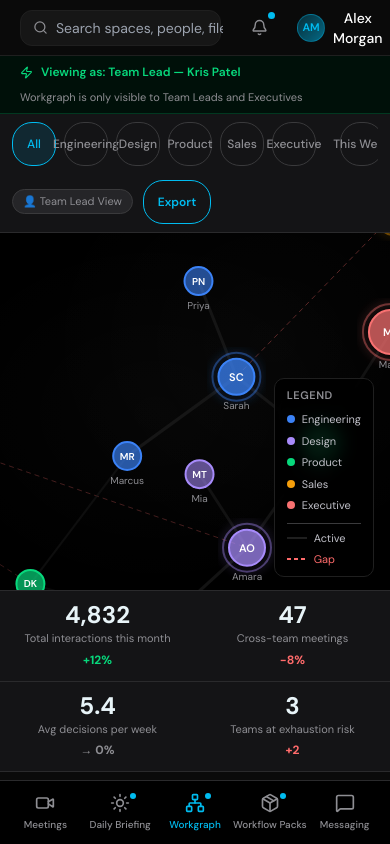
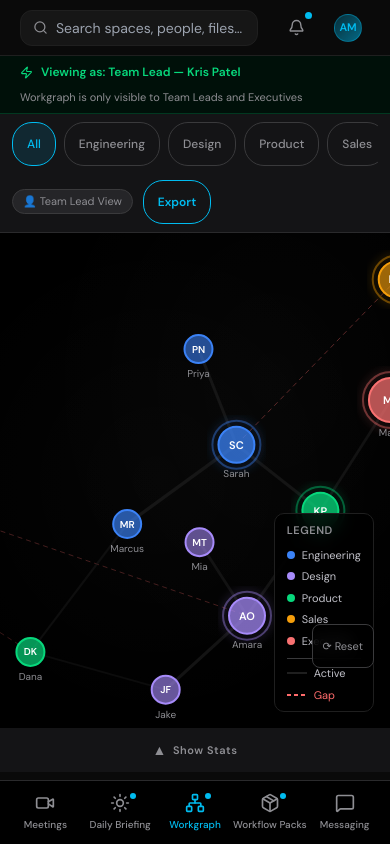
Before and after one commit to kpatel2913/CiscoCaseCompetition, a React (Vite) app in the folder webex-mockup/: page / in a window 390 px wide. Both pictures are taken after a click on the button "Workgraph". Built offline with nearby package versions, Linux system fonts and the light colour scheme.

Commit message:
workgraph ui/ux updates

```diff
--- a/webex-mockup/src/components/layout/PanelLayout.jsx
+++ b/webex-mockup/src/components/layout/PanelLayout.jsx
@@ -3,7 +3,7 @@ export default function PanelLayout({ left, center, right, leftWidth = 280, righ
     <div className="flex flex-1 overflow-hidden h-full">
       {/* Left panel */}
       <div
-        className="flex flex-col flex-shrink-0 overflow-hidden"
+      className="panel-layout-left flex flex-col flex-shrink-0 overflow-hidden"
         style={{
           width: leftWidth,
           borderRight: '1px solid var(--webex-border)',
@@ -14,7 +14,7 @@ export default function PanelLayout({ left, center, right, leftWidth = 280, righ
       </div>
 
       {/* Center panel */}
-      <div className="flex flex-col flex-1 overflow-hidden">
+      <div className="panel-layout-center flex flex-col flex-1 overflow-hidden">
         {center}
       </div>
 
--- a/webex-mockup/src/components/layout/TopBar.jsx
+++ b/webex-mockup/src/components/layout/TopBar.jsx
@@ -153,8 +153,8 @@ export default function TopBar() {
             onMouseLeave={e => { if(!profileOpen) e.currentTarget.style.background = 'transparent'; }}
           >
             <Avatar userId="me" size={28} showPresence={false} />
-            <span className="text-sm font-medium" style={{ color: 'var(--webex-text)' }}>Alex Morgan</span>
-            <ChevronDown size={13} style={{ color: 'var(--webex-muted)' }} />
+            <span className="topbar-name text-sm font-medium" style={{ color: 'var(--webex-text)' }}>Alex Morgan</span>
+            <ChevronDown className="topbar-chevron" size={13} style={{ color: 'var(--webex-muted)' }} />
           </button>
 
           <AnimatePresence>
--- a/webex-mockup/src/index.css
+++ b/webex-mockup/src/index.css
@@ -936,22 +936,53 @@ input[type="range"].progress-slider::-webkit-slider-thumb {
   }
   .industry-sidebar {
     width: 100% !important;
+    max-width: 100% !important;
     height: auto !important;
     border-right: none !important;
     border-bottom: 1px solid var(--webex-border) !important;
     flex-direction: row !important;
     overflow-x: auto !important;
+    overflow-y: hidden !important;
     -webkit-overflow-scrolling: touch !important;
     padding: 8px 12px !important;
     flex-shrink: 0 !important;
+    gap: 0 !important;
+    /* Make aside itself a scroll container */
+    display: flex !important;
+    align-items: center !important;
+  }
+  /* Hide the "Your Packs" and "Coming soon" sections */
+  .industry-sidebar > div:not(:first-child) {
+    display: none !important;
+  }
+  /* Convert the industries inner container to a horizontal row */
+  .industry-sidebar > div:first-child {
+    display: flex !important;
+    flex-direction: row !important;
     gap: 6px !important;
+    width: auto !important;
   }
-  .industry-sidebar > * { flex-shrink: 0 !important; }
-  /* Hide section headers inside sidebar on mobile */
-  .industry-sidebar h4,
-  .industry-sidebar .industry-sidebar-section { display: none !important; }
-  /* Show coming soon as horizontal pills */
-  .industry-sidebar .industry-coming-soon { display: none !important; }
+  /* Hide the "Industries" section label */
+  .industry-sidebar > div:first-child > h4 {
+    display: none !important;
+  }
+  /* Convert the industry buttons list to horizontal */
+  .industry-sidebar > div:first-child > div {
+    display: flex !important;
+    flex-direction: row !important;
+    gap: 6px !important;
+    flex-wrap: nowrap !important;
+  }
+  /* Style each button as a horizontal pill */
+  .industry-sidebar button {
+    flex-shrink: 0 !important;
+    white-space: nowrap !important;
+    padding: 6px 12px !important;
+    border-radius: 20px !important;
+    font-size: 12px !important;
+    justify-content: center !important;
+    border-left: none !important;
+  }
   .pack-grid {
     grid-template-columns: 1fr !important;
   }
@@ -974,6 +1005,98 @@ input[type="range"].progress-slider::-webkit-slider-thumb {
   .workflows-search input {
     width: 100% !important;
   }
+
+  /* ── TopBar ── */
+  /* Hide profile name & chevron — show only avatar + bell */
+  .topbar-name,
+  .topbar-chevron {
+    display: none !important;
+  }
+  /* Tighten the top bar on mobile */
+  .top-bar-mobile {
+    padding: 0 12px !important;
+    gap: 8px !important;
+  }
+
+  /* ── PanelLayout (Messaging) ── */
+  /* On mobile, stack left and right panels; hide the space list */
+  .panel-layout-left {
+    display: none !important;
+  }
+  .panel-layout-center {
+    width: 100% !important;
+    flex: 1 !important;
+  }
+
+  /* ── Workgraph: hide right panel on mobile, graph fills full width ── */
+  .wg-right-panel {
+    display: none !important;
+  }
+  .wg-graph {
+    width: 100% !important;
+    flex: 1 !important;
+    min-height: 360px !important;
+  }
+  .wg-main {
+    flex-direction: column !important;
+    overflow-y: auto !important;
+  }
+
+  /* ── Pre-join modal: ensure it doesn't clip into bottom nav ── */
+  .prejoin-modal {
+    max-height: calc(100vh - 64px - env(safe-area-inset-bottom)) !important;
+    margin-bottom: 0 !important;
+    bottom: 64px !important;
+    top: 0 !important;
+    overflow-y: auto !important;
+  }
+
+  /* ── Meetings: CTA button row ── */
+  .meetings-cta-row {
+    flex-direction: column !important;
+    gap: 8px !important;
+  }
+  .meetings-cta-row button {
+    width: 100% !important;
+  }
+  .meetings-cta-divider {
+    display: none !important;
+  }
+
+  /* ── AI Chat FAB: hide label text when drawer is open ── */
+  .ai-chat-fab-label {
+    display: none !important;
+  }
+  /* Make FAB icon-only, round on mobile */
+  .ai-chat-fab {
+    padding: 0 !important;
+    width: 52px !important;
+    height: 52px !important;
+    border-radius: 50% !important;
+    justify-content: center !important;
+  }
+
+  /* ── Daily Briefing: ensure content clears bottom elements ── */
+  .briefing-left {
+    padding-bottom: 80px !important;
+  }
+
+  /* ── InCall: video tiles stack properly ── */
+  .video-tiles {
+    flex-direction: column !important;
+  }
+  .video-tiles > * {
+    width: 100% !important;
+    min-height: 200px !important;
+  }
+
+  /* ── Control bar: scrollable ── */
+  .control-bar {
+    overflow-x: auto !important;
+    -webkit-overflow-scrolling: touch !important;
+    justify-content: flex-start !important;
+    padding: 0 12px !important;
+  }
 }
 
 @keyframes slideUpMobile {
--- a/webex-mockup/src/views/WorkgraphView.jsx
+++ b/webex-mockup/src/views/WorkgraphView.jsx
@@ -117,11 +117,20 @@ function GraphLegend() {
 // ─────────────────────────────────────────────
 function GraphPanel({ deptFilter, onNodeClick, selectedNodeId }) {
   const svgRef = useRef(null);
+  const containerRef = useRef(null);
   const [tooltip, setTooltip] = useState(null);
   const [linkTooltip, setLinkTooltip] = useState(null);
   const simRef = useRef(null);
   const nodesRef = useRef(null);
   const linksRef = useRef(null);
+  const zoomRef = useRef(null);
+
+  const resetZoom = useCallback(() => {
+    if (!svgRef.current || !zoomRef.current) return;
+    d3.select(svgRef.current)
+      .transition().duration(400)
+      .call(zoomRef.current.transform, d3.zoomIdentity);
+  }, []);
 
   useEffect(() => {
     const el = svgRef.current;
@@ -134,6 +143,25 @@ function GraphPanel({ deptFilter, onNodeClick, selectedNodeId }) {
     // Deep-clone node data so D3 mutations don't corrupt source
     const nodesData = graphNodes.map(n => ({ ...n }));
     const linksData = graphLinks.map(l => ({ ...l }));
+
+    // ── Pan & Zoom ──────────────────────────────────────────
+    // All graph elements live inside this group so zoom transforms it
+    const rootG = svg.append('g').attr('class', 'zoom-root');
+
+    const zoomBehavior = d3.zoom()
+      .scaleExtent([0.4, 3])                    // min zoom 40% → max 300%
+      .translateExtent([                         // pan boundaries: 1.5× canvas
+        [-width * 0.5, -height * 0.5],
+        [width * 1.5, height * 1.5]
+      ])
+      .on('zoom', (event) => {
+        rootG.attr('transform', event.transform);
+      });
+
+    svg.call(zoomBehavior)
+       .on('dblclick.zoom', null);              // disable dblclick zoom
+
+    zoomRef.current = zoomBehavior;
 
     const simulation = d3.forceSimulation(nodesData)
       .force('link', d3.forceLink(linksData).id(d => d.id).distance(d => 130 - d.strength * 60).strength(d => d.strength * 0.5))
@@ -151,8 +179,8 @@ function GraphPanel({ deptFilter, onNodeClick, selectedNodeId }) {
     feMerge.append('feMergeNode').attr('in', 'coloredBlur');
     feMerge.append('feMergeNode').attr('in', 'SourceGraphic');
 
-    // Links
-    const link = svg.append('g').selectAll('line')
+    // Links (inside rootG — affected by zoom/pan)
+    const link = rootG.append('g').selectAll('line')
       .data(linksData)
       .join('line')
         .attr('stroke', d => d.gap ? '#FF6B6B' : 'var(--webex-border)')
@@ -166,8 +194,8 @@ function GraphPanel({ deptFilter, onNodeClick, selectedNodeId }) {
 
     linksRef.current = link;
 
-    // Node groups
-    const node = svg.append('g').selectAll('g')
+    // Node groups (inside rootG)
+    const node = rootG.append('g').selectAll('g')
       .data(nodesData)
       .join('g')
         .attr('cursor', 'pointer')
@@ -267,12 +295,26 @@ function GraphPanel({ deptFilter, onNodeClick, selectedNodeId }) {
   }, [selectedNodeId]);
 
   return (
-    <div style={{ position: 'relative', width: '100%', height: '100%' }}>
+    <div ref={containerRef} style={{ position: 'relative', width: '100%', height: '100%' }}>
       <svg
         ref={svgRef}
         className="workgraph-svg"
+        style={{ touchAction: 'none', cursor: 'grab' }}
         onClick={() => onNodeClick(null)}
       />
+      {/* Reset zoom button */}
+      <button
+        onClick={resetZoom}
+        title="Reset zoom"
+        style={{
+          position: 'absolute', bottom: 60, right: 16, zIndex: 10,
+          background: 'rgba(0,0,0,0.7)', border: '1px solid #3A3A3C',
+          borderRadius: 8, color: '#8E8E93', fontSize: 11, padding: '5px 10px',
+          cursor: 'pointer', backdropFilter: 'blur(8px)',
+        }}
+      >
+        ⟳ Reset
+      </button>
       <GraphLegend />
       {tooltip && <GraphTooltip tooltip={tooltip} />}
       {linkTooltip && <LinkTooltip tooltip={linkTooltip} />}
@@ -939,11 +981,13 @@ function TopFilterBar({ deptFilter, setDeptFilter, timeRange, setTimeRange }) {
       key={label}
       onClick={onClick}
       style={{
-        padding: '4px 12px', borderRadius: 20, fontSize: 12, fontWeight: 500,
+        padding: '5px 14px', borderRadius: 20, fontSize: 12, fontWeight: 500,
         border: `1px solid ${active ? (color || '#00BCF0') : '#3A3A3C'}`,
         background: active ? (color ? color + '22' : 'rgba(0,188,240,0.12)') : 'transparent',
         color: active ? (color || '#00BCF0') : '#8E8E93',
         cursor: 'pointer', transition: 'all 0.15s',
+        whiteSpace: 'nowrap', flexShrink: 0,
+        minWidth: 'max-content',
       }}
     >
       {label}
@@ -1014,6 +1058,7 @@ export default function WorkgraphView() {
   const [timeRange, setTimeRange] = useState('This Month');
   const [selectedNode, setSelectedNode] = useState(null);
   const [toast, setToast] = useState({ visible: false, message: '' });
+  const [statsOpen, setStatsOpen] = useState(false);
 
   const showToast = useCallback((msg) => {
     setToast({ visible: true, message: msg });
@@ -1089,7 +1134,44 @@ export default function WorkgraphView() {
         </div>
       </div>
 
-      <KPIBar />
+      {/* Collapsible stats panel */}
+      <div style={{ flexShrink: 0 }}>
+        {/* Arrow toggle */}
+        <button
+          onClick={() => setStatsOpen(o => !o)}
+          style={{
+            width: '100%', height: 28, display: 'flex', alignItems: 'center',
+            justifyContent: 'center', gap: 6,
+            background: '#141416', borderTop: '1px solid #2A2A2C',
+            border: 'none', cursor: 'pointer', color: '#8E8E93',
+            fontSize: 11, fontWeight: 600, letterSpacing: '0.05em',
+          }}
+        >
+          <span style={{
+            display: 'inline-block',
+            transition: 'transform 0.25s',
+            transform: statsOpen ? 'rotate(180deg)' : 'rotate(0deg)',
+            fontSize: 14, lineHeight: 1,
+          }}>▲</span>
+          {statsOpen ? 'Hide Stats' : 'Show Stats'}
+        </button>
+
+        {/* Collapsible KPI bar */}
+        <AnimatePresence initial={false}>
+          {statsOpen && (
+            <motion.div
+              key="kpibar"
+              initial={{ height: 0, opacity: 0 }}
+              animate={{ height: 80, opacity: 1 }}
+              exit={{ height: 0, opacity: 0 }}
+              transition={{ duration: 0.25, ease: 'easeInOut' }}
+              style={{ overflow: 'hidden' }}
+            >
+              <KPIBar />
+            </motion.div>
+          )}
+        </AnimatePresence>
+      </div>
       <WorkgraphToast visible={toast.visible} message={toast.message} />
     </motion.div>
   );
```
